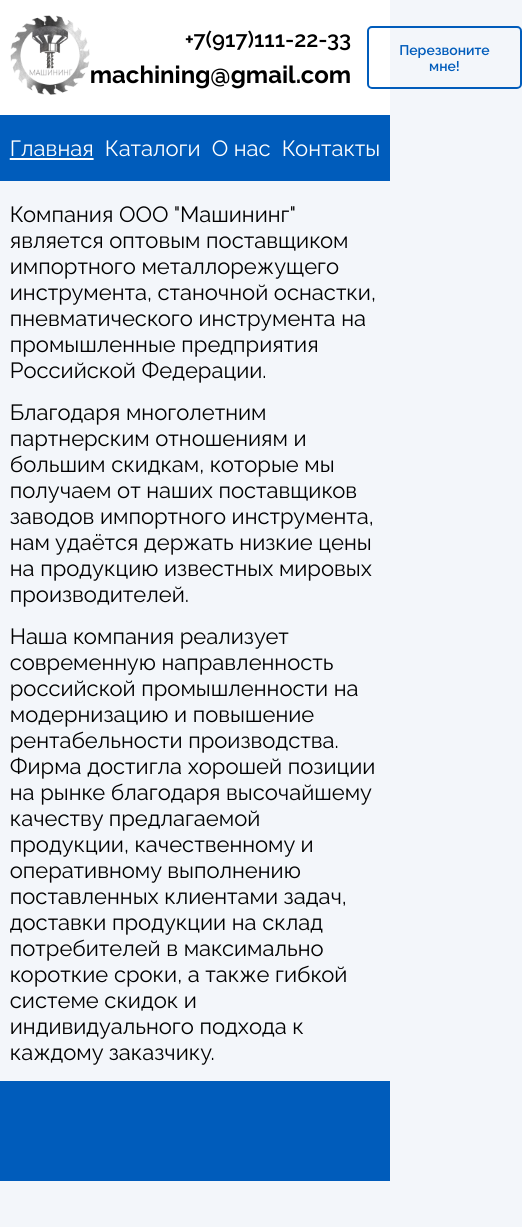
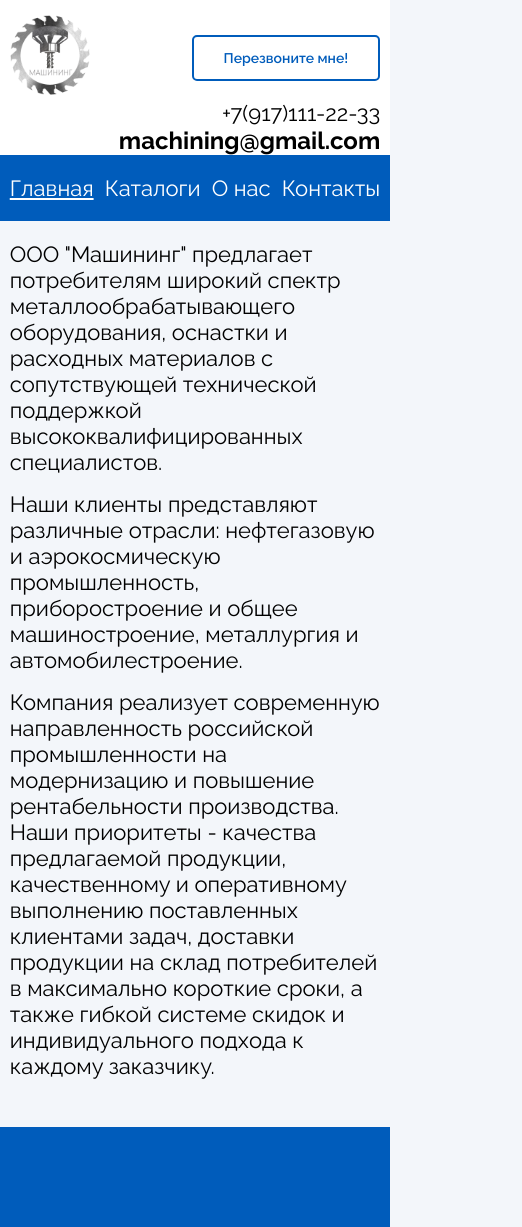
Before and after one commit to rakulagin/machining, an Angular app: page /main in a window 390 px wide. Shown: the whole page, 522 px wide, since content can reach past the window. Before the commit the page ends 1181 px from the top, so only its background shows below. Built offline with nearby package versions, Linux system fonts and the light colour scheme.

Commit message:
адаптив хедера

```diff
--- a/src/app/components/footer/footer.scss
+++ b/src/app/components/footer/footer.scss
@@ -3,4 +3,5 @@
   background-color: var(--primary-color);
   color: var(--white-color);
   min-height: 100px;
+  margin-top: 24px;
 }
--- a/src/app/components/header/header.html
+++ b/src/app/components/header/header.html
@@ -17,6 +17,10 @@
         </div>
         <button class="btn btn-outlined">Перезвоните мне!</button>
       </div>
+    </div>
+    <div class="contacts-mobile">
+      <p>+7(917)111-22-33</p>
+      <p class="email">machining&#64;gmail.com</p>
     </div>
   </div>
   <div class="nav">
--- a/src/app/components/header/header.scss
+++ b/src/app/components/header/header.scss
@@ -64,6 +64,11 @@ a {
   font-weight: 600;
 }
 
+.contacts-mobile {
+  display: none;
+  text-align: end;
+}
+
 .email {
   font-weight: 700;
   font-size: 24px;
@@ -74,3 +79,17 @@ a {
     display: none;
   }
 }
+
+@media (max-width: 600px) {
+  .contacts {
+    display: none;
+  }
+
+  .contacts-mobile {
+    display: block;
+  }
+
+  .header {
+    padding-bottom: 0;
+  }
+}
--- a/src/app/pages/main-page/main-page.html
+++ b/src/app/pages/main-page/main-page.html
@@ -1,24 +1,23 @@
 <div class="text">
   <p>
-    Компания ООО "Машининг" является оптовым поставщиком импортного
-    металлорежущего инструмента, станочной оснастки, пневматического инструмента
-    на промышленные предприятия Российской Федерации.
+    ООО "Машининг" предлагает потребителям широкий спектр металлообрабатывающего
+    оборудования, оснастки и расходных материалов с сопутствующей технической
+    поддержкой высококвалифицированных специалистов.
   </p>
 
   <p>
-    Благодаря многолетним партнерским отношениям и большим скидкам, которые мы
-    получаем от наших поставщиков заводов импортного инструмента, нам удаётся
-    держать низкие цены на продукцию известных мировых производителей.
+    Наши клиенты представляют различные отрасли: нефтегазовую и аэрокосмическую
+    промышленность, приборостроение и общее машиностроение, металлургия и
+    автомобилестроение.
   </p>
 
   <p>
-    Наша компания реализует современную направленность российской промышленности
-    на модернизацию и повышение рентабельности производства. Фирма достигла
-    хорошей позиции на рынке благодаря высочайшему качеству предлагаемой
-    продукции, качественному и оперативному выполнению поставленных клиентами
-    задач, доставки продукции на склад потребителей в максимально короткие
-    сроки, а также гибкой системе скидок и индивидуального подхода к каждому
-    заказчику.
+    Компания реализует современную направленность российской промышленности на
+    модернизацию и повышение рентабельности производства. Наши приоритеты -
+    качества предлагаемой продукции, качественному и оперативному выполнению
+    поставленных клиентами задач, доставки продукции на склад потребителей в
+    максимально короткие сроки, а также гибкой системе скидок и индивидуального
+    подхода к каждому заказчику.
   </p>
 </div>
 @if (showBrandCardList) {
--- a/src/app/pages/main-page/main-page.scss
+++ b/src/app/pages/main-page/main-page.scss
@@ -2,5 +2,5 @@
   display: flex;
   flex-direction: column;
   gap: 16px;
-  margin-bottom: 16px;
+  margin-bottom: 24px;
 }
```
